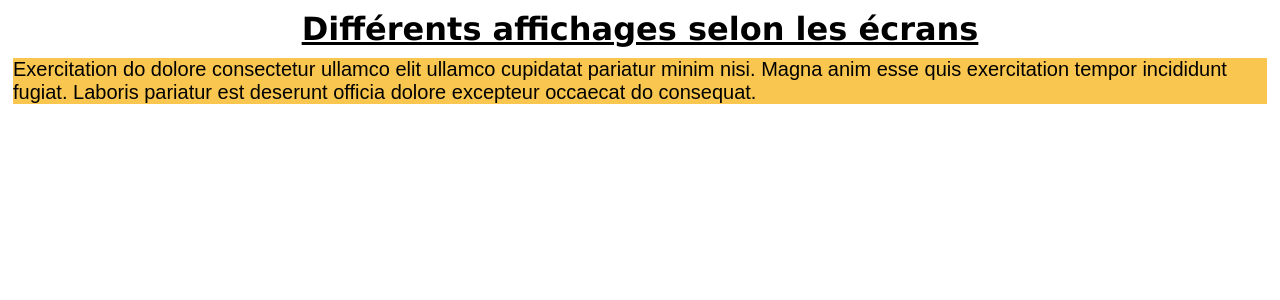
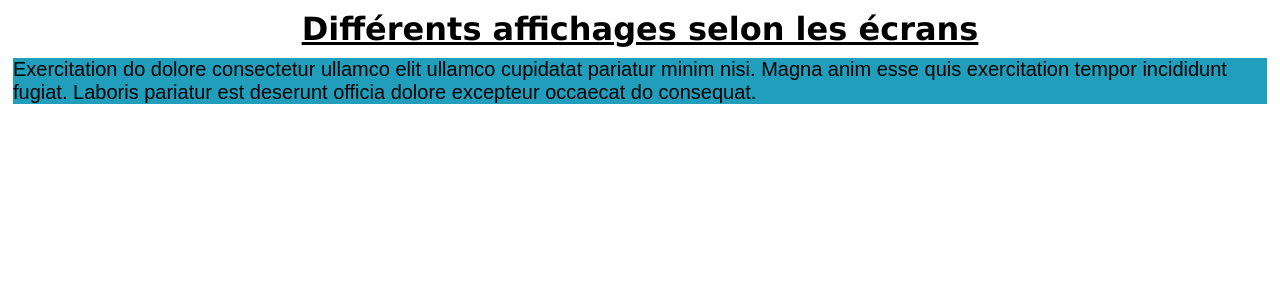
Before and after one commit to basdau92/HTML-exercices-BD, a PHP site: page /Part3_Exercice_HTML_1.html in a window 1280 px wide. Shown: the top 300 px of the page. Run offline with PHP 8.4, Linux system fonts and the light colour scheme.

Commit message:
Exercice 1 Part3 - Ex1

```diff
--- a/Part3_Exercice_HTML_1.css
+++ b/Part3_Exercice_HTML_1.css
@@ -24,7 +24,7 @@ p{
     }
 
     p{
-        background-color: #219ebc;
+        background-color: #f9c74f;
         font-family: Arial, Helvetica, sans-serif;
         font-size: 30px;
         margin: 15px;
@@ -63,7 +63,7 @@ p{
     }
 
     p{
-        background-color: #f9c74f;
+        background-color: #219ebc;
         font-family: Arial, Helvetica, sans-serif;
         font-size: 20px;
         margin: 5px;
```
